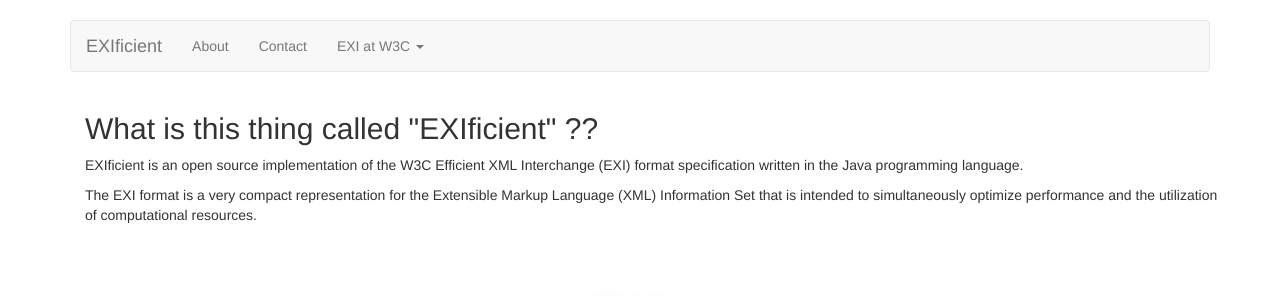
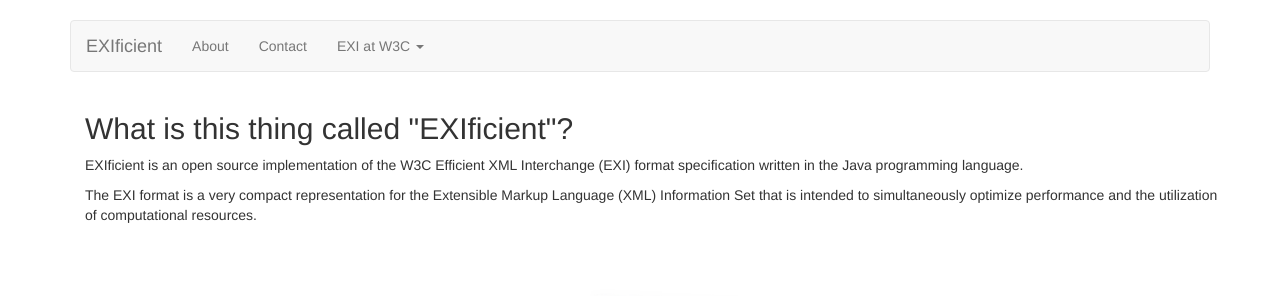
Before and after one commit to EXIficient/exificient.github.io, a Jekyll site: the page built from index.html, in a window 1280 px wide. Shown: the top 296 px of the page. Built offline with Jekyll 4.4.1, drawn with Linux system fonts in a browser that asks for light colours; nearby versions of some CDN libraries.

```diff
--- a/index.html
+++ b/index.html
@@ -3,7 +3,7 @@ layout: default
 title: Home
 ---
 <div>
-	<h2>What is this thing called "EXIficient" ??</h2>
+	<h2>What is this thing called "EXIficient"?</h2>
 	<p>EXIficient is an open source implementation of the W3C Efficient XML Interchange (EXI) format specification written in the Java programming language.</p>
 
 	<p>The EXI format is a very compact representation for the Extensible Markup Language (XML) Information Set that is intended to simultaneously optimize performance and the utilization of computational resources.</p>
```
